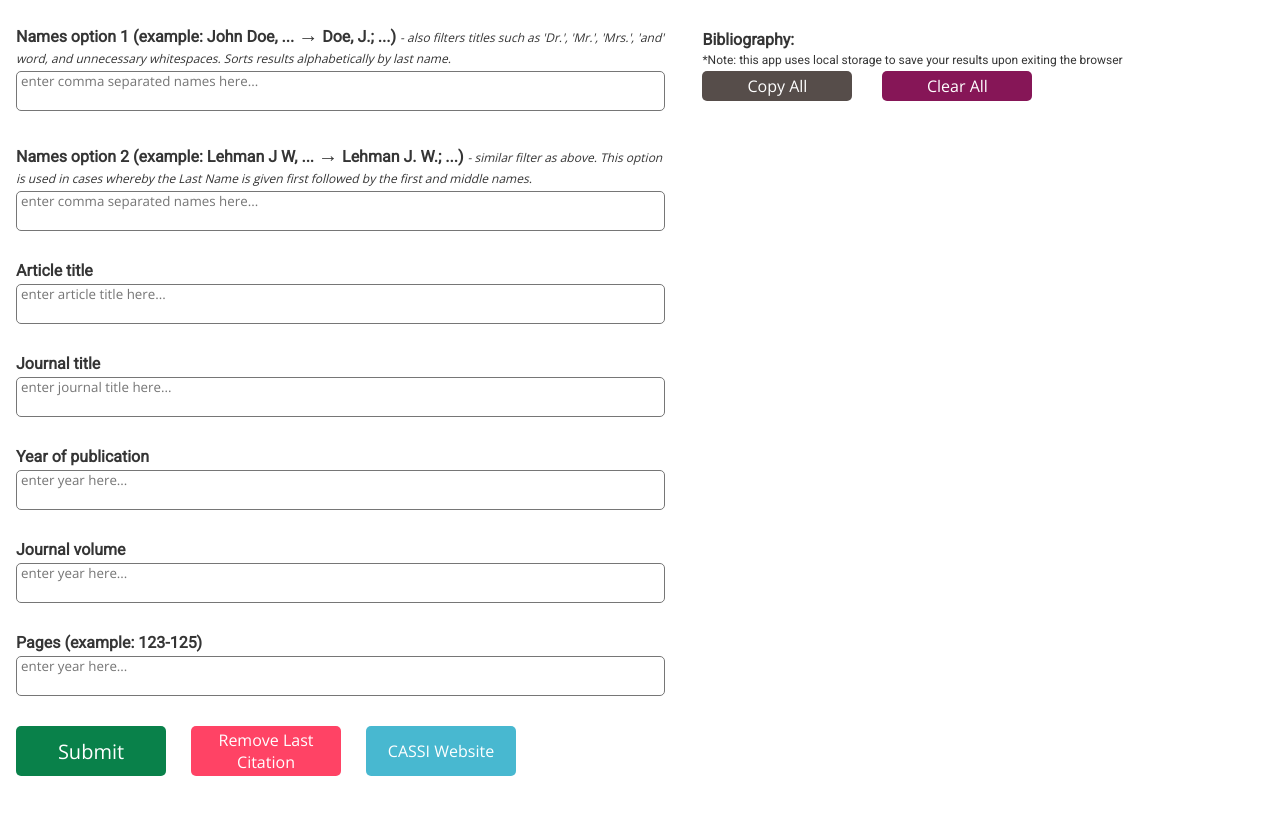
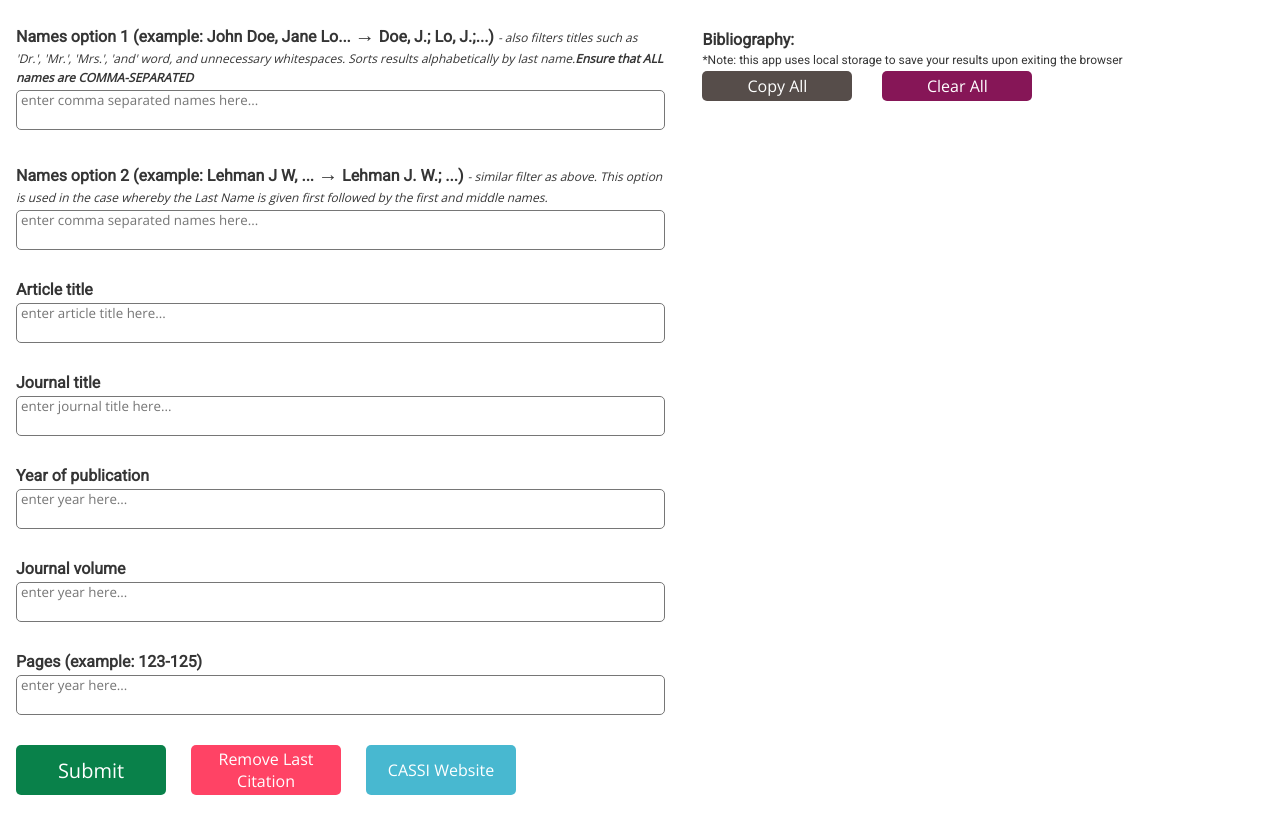
Before and after one commit to BryanWZC/acs-citation-tool, a website: page views/index.html in a window 1280 px wide. Shown: the part 71-904 px from the top of the page. Drawn offline with nearby package versions, Linux system fonts and the light colour scheme; files that its build step writes are made by us from their sources.

Commit message:
updated  instructions

```diff
--- a/views/index.html
+++ b/views/index.html
@@ -12,9 +12,9 @@
     <div id='left-container'>
         <h1>ACS Citation Tool (online articles only)</h1>
         <p id='self'>By: Bryan Wong</p>
-        <p>Names option 1 (example: John Doe, ... <span class='arrow'>&#8594;</span> Doe, J.; ...) <span class='desc'>- also filters titles such as 'Dr.', 'Mr.', 'Mrs.', 'and' word, and unnecessary whitespaces. Sorts results alphabetically by last name.</span></p>
+        <p>Names option 1 (example: John Doe, Jane Lo... <span class='arrow'>&#8594;</span> Doe, J.; Lo, J.;...) <span class='desc'>- also filters titles such as 'Dr.', 'Mr.', 'Mrs.', 'and' word, and unnecessary whitespaces. Sorts results alphabetically by last name.<b>Ensure that ALL names are COMMA-SEPARATED</b></span></p>
         <textarea id='names-input' autocomplete='off' placeholder='enter comma separated names here...'></textarea>
-        <p>Names option 2 (example: Lehman J W, ... <span class='arrow'>&#8594;</span> Lehman J. W.; ...) <span class='desc'>- similar filter as above. This option is used in cases whereby the Last Name is given first followed by the first and middle names.</span></p>
+        <p>Names option 2 (example: Lehman J W, ... <span class='arrow'>&#8594;</span> Lehman J. W.; ...) <span class='desc'>- similar filter as above. This option is used in the case whereby the Last Name is given first followed by the first and middle names.</span></p>
         <textarea id='names-input-2' autocomplete='off' placeholder='enter comma separated names here...'></textarea>
         <p>Article title</p>
         <textarea id='article-title' autocomplete='off' placeholder='enter article title here...'></textarea>
```
